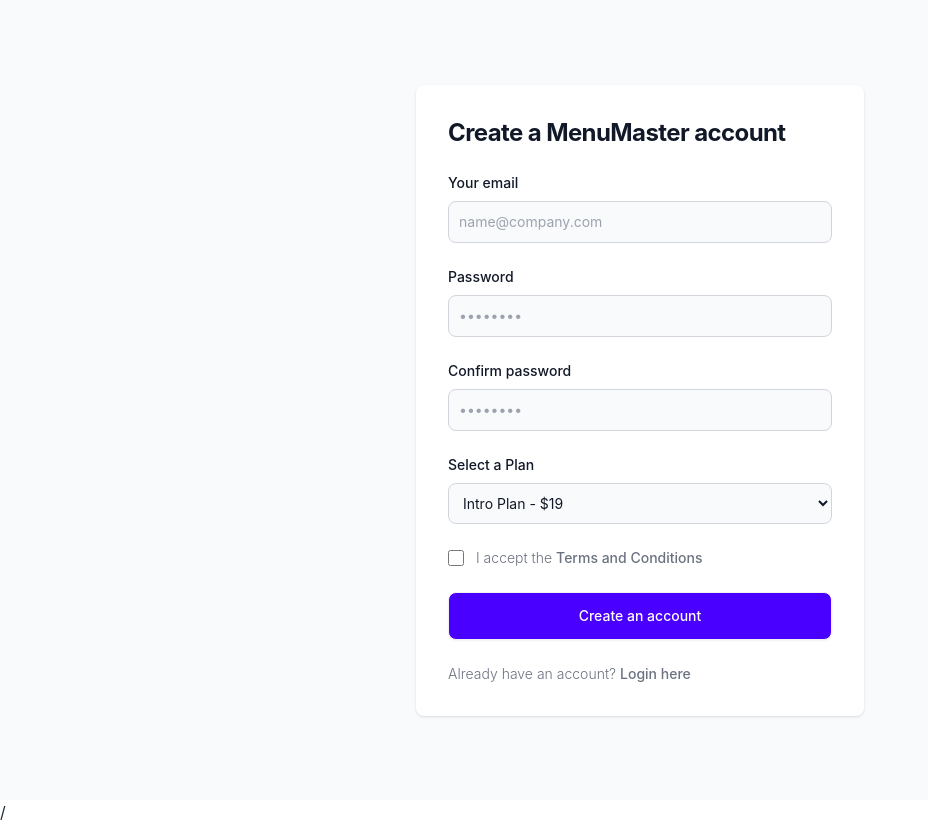
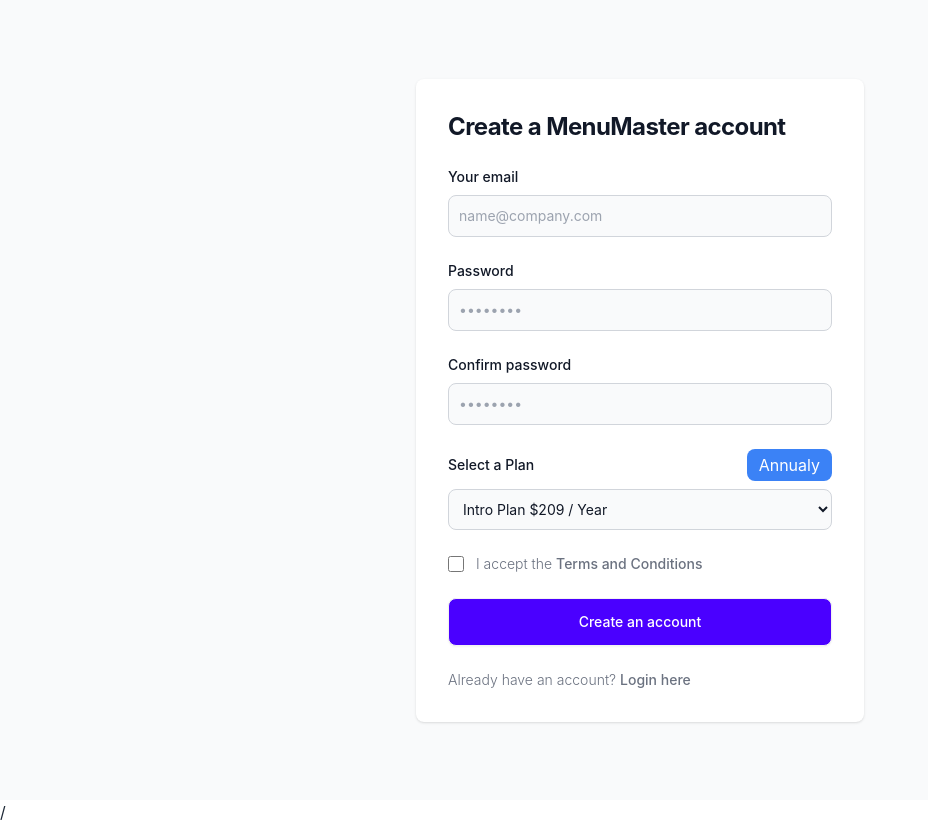
Before and after one commit to EmrreK/MenuMaster, a React (Create React App) app in the folder client/: page /register in a window 1280 px wide. Shown: the whole page, without its empty margins (0-928 px from the left). Built offline with nearby package versions, Linux system fonts and the light colour scheme.

Commit message:
Register page plans prettified

```diff
--- a/client/src/Pages/Register.jsx
+++ b/client/src/Pages/Register.jsx
@@ -1,6 +1,32 @@
-import React from "react";
+import React, {useState} from "react";
 
 function Register() {
+	const [isMonthly, setIsMonthly] = useState(false);
+
+	const pricingPlans = [
+		{
+			title: "Intro",
+			price: 19,
+			description:
+				"For most businesses that want to optimize web queries.",
+		},
+		{
+			title: "Base",
+			price: 39,
+			description: "For businesses looking for essential features.",
+		},
+		{
+			title: "Popular",
+			price: 99,
+			description: "For businesses that want advanced capabilities.",
+		},
+		{
+			title: "Enterprise",
+			price: 199,
+			description:
+				"For large organizations needing comprehensive solutions.",
+		},
+	];
 	return (
 		<div>
 			<section class="bg-gray-50 dark:bg-gray-900">
@@ -60,30 +86,58 @@
 									/>
 								</div>
 								<div>
+									<div className="flex justify-between items-center mb-2">
 										<label
 											for="plan"
-										class="block mb-2 text-sm font-medium text-gray-900 dark:text-white"
+											class="block  text-sm font-medium text-gray-900 dark:text-white"
 										>
 											Select a Plan
 										</label>
+										<div className="sm:-mx-0.5 flex ">
+											<button
+												className={`focus:outline-none px-3 w-1/2 sm:w-auto py-1 sm:mx-0.5 text-white ${
+													isMonthly
+														? "bg-blue-500"
+														: "bg-transparent text-black dark:text-gray-200"
+												} rounded-lg`}
+												onClick={() =>
+													setIsMonthly(true)
+												}
+											>
+												Monthly
+											</button>
+											<button
+												className={`focus:outline-none px-3 w-1/2 sm:w-auto py-1 sm:mx-0.5 text-white  ${
+													!isMonthly
+														? "bg-blue-500"
+														: "bg-transparent text-black dark:text-gray-200"
+												} rounded-lg`}
+												onClick={() =>
+													setIsMonthly(false)
+												}
+											>
+												Annualy
+											</button>
+										</div>
+									</div>
+
 									<select
 										id="plan"
 										name="plan"
 										class="bg-gray-50 border border-gray-300 text-gray-900 text-sm rounded-lg focus:ring-primary-600 focus:border-primary-600 block w-full p-2.5 dark:bg-gray-700 dark:border-gray-600 dark:placeholder-gray-400 dark:text-white dark:focus:ring-blue-500 dark:focus:border-blue-500"
 										required
 									>
-										<option value="basic">
-											Intro Plan - $19
+										{pricingPlans.map((plan) => (
+											<option value={plan.title}>
+												{plan.title} Plan
+												{isMonthly
+													? ` $${plan.price} / Month`
+													: ` $${
+															plan.price * 12 -
+															plan.price
+													  } / Year`}
 											</option>
-										<option value="standard">
-											Base Plan - $39
-										</option>
-										<option value="premium">
-											Popular Plan - $99
-										</option>
-										<option value="premium">
-											Enterprice Plan - $199
-										</option>
+										))}
 									</select>
 								</div>
 								<div class="flex items-start">
```
Lines whose indentation alone changed are shown as unchanged.
